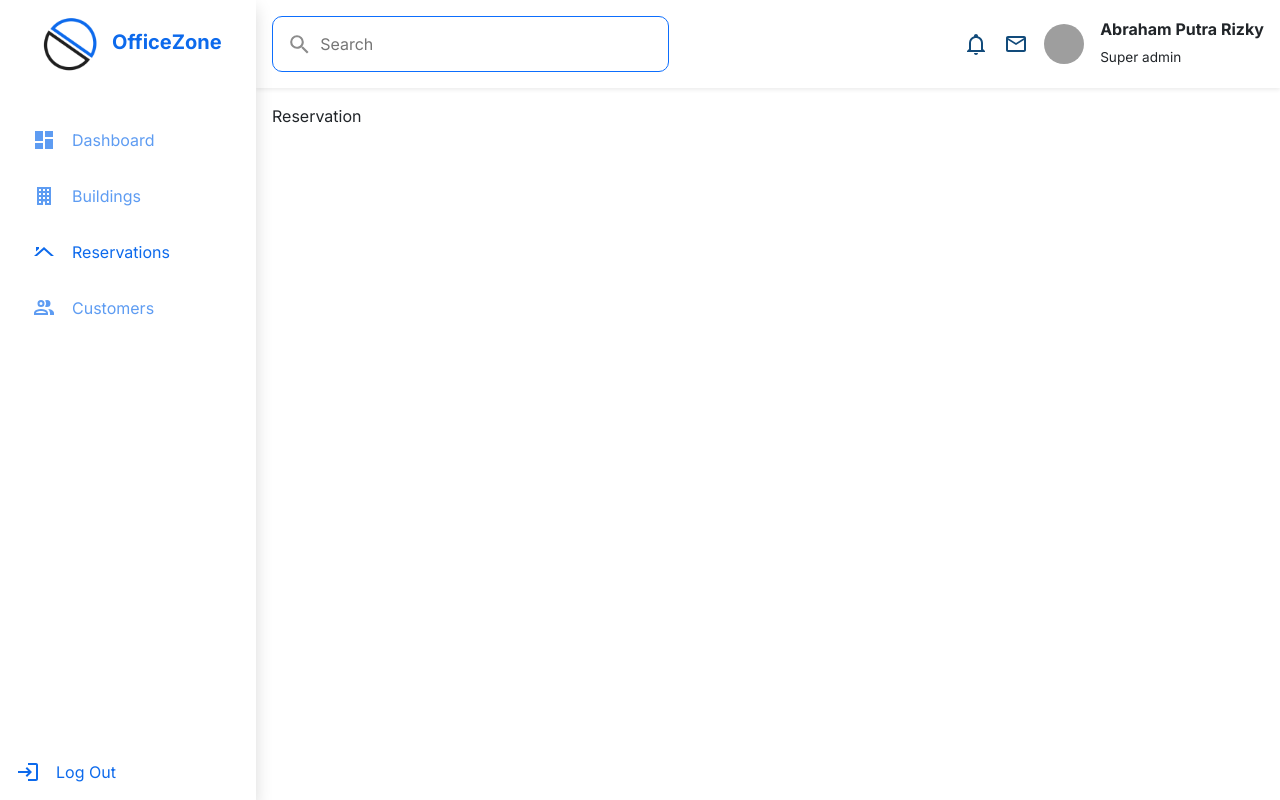
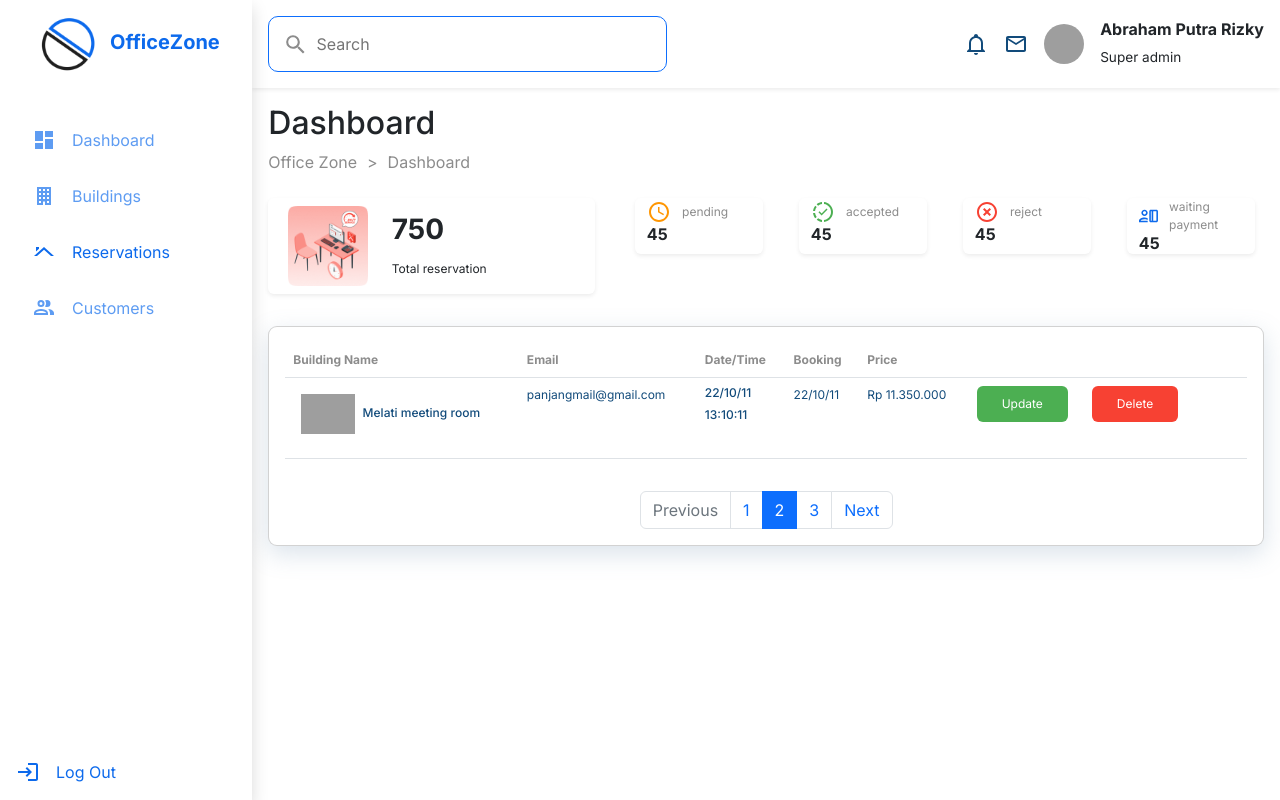
Before and after one commit to Office-Booking-Capstone-Kelompok-8/office-booking-client, a React (Create React App) app: page /admin/reservations in a window 1280 px wide. Built offline with nearby package versions, Linux system fonts and the light colour scheme; grey boxes are pictures that could not be loaded.

Commit message:
add reservations admin

```diff
--- a/src/pages/admin/reservations/Reservations.js
+++ b/src/pages/admin/reservations/Reservations.js
@@ -1,7 +1,151 @@
-import React from 'react';
+import React from 'react'
+import { Link } from 'react-router-dom';
+import reservation from './../../../assets/img/reservation.png';
+import Icon from '@mdi/react';
+import {
+  mdiClockTimeFourOutline,
+  mdiProgressCheck,
+  mdiCloseCircleOutline,
+  mdiAccountCreditCardOutline,
+} from '@mdi/js';
 
 const Reservations = () => {
-  return <div>Reservation</div>;
-};
+  return (
+    <div>
+      <div className="mb-2">
+        <h2>Dashboard</h2>
+        <div className="text-gray-dark">
+          <span>Office Zone</span>
+          <span className="breadcrumb-arrow">&gt;</span>
+          <span>Dashboard</span>
+        </div>
+      </div>
+      <div className="row px-2">
+        <div className="col-12 col-md-7 col-lg-8">
+          <div className="row mb-3">
+            <div className="col-6 p-3">
+              <div className="shadow-sm row rounded p-2 align-items-center">
+                <div className="col-4">
+                  <img src={reservation} className="w-100" alt="reservation" />
+                </div>
+                <div className="col-8">
+                  <h3 className="fw-bold">750</h3>
+                  <span className="text-sm ">Total reservation</span>
+                </div>
+              </div>
+            </div>
+            <div className="col-6 d-flex flex-column pt-3 p-5">
+              <div className="col-12 align-items-center d-flex flex-lg-row">
+                <div className="col-3 me-5 shadow-sm row rounded w-15 h-6">
+                  <div className="text-warning d-flex align-items-center">
+                    <Icon
+                      path={mdiClockTimeFourOutline}
+                      size={1}
+                      style={{ marginRight: '.7rem' }}
+                    />
+                    <span className="text-gray-dark text-sm">pending</span>
+                  </div>
+                  <h3 className="fw-bold text-md">45</h3>
+                </div>
+                <div className="col-3 me-5 shadow-sm row rounded w-15 h-6">
+                  <div className="text-success d-flex align-items-center">
+                      <Icon
+                        path={mdiProgressCheck}
+                        size={1}
+                        style={{ marginRight: '.7rem' }}
+                      />
+                      <span className="text-gray-dark text-sm">accepted</span>
+                    </div>
+                    <h3 className="fw-bold text-md">45</h3>
+                  </div>
+                <div className="col-3 me-5 shadow-sm row rounded w-15 h-6">
+                  <div className="text-error d-flex align-items-center">
+                      <Icon
+                        path={mdiCloseCircleOutline}
+                        size={1}
+                        style={{ marginRight: '.7rem' }}
+                      />
+                      <span className="text-gray-dark text-sm">reject</span>
+                    </div>
+                    <h3 className="fw-bold text-md">45</h3>
+                  </div>
+                <div className="col-3 me-5 shadow-sm row rounded w-15 h-6">
+                  <div className="text-primary d-flex align-items-center">
+                      <Icon
+                        path={mdiAccountCreditCardOutline}
+                        size={1}
+                        style={{ marginRight: '.7rem' }}
+                      />
+                      <span className="text-gray-dark text-sm">waiting payment</span>
+                    </div>
+                    <h3 className="fw-bold text-md">45</h3>
+                  </div>
+              </div>
+            </div>
+          </div>
+        </div>
+      </div>
+      <div className="card" style={{boxShadow: "0px 8px 24px rgba(112, 144, 176, 0.25)", borderRadius: 9}}>
+        <div className="card-body">
+          <table className="table">
+            <thead>
+              <tr>
+                <th className='text-sm text-gray-dark'>Building Name</th>
+                <th className='text-sm text-gray-dark'>Email</th>
+                <th className='text-sm text-gray-dark'>Date/Time</th>
+                <th className='text-sm text-gray-dark'>Booking</th>
+                <th className='text-sm text-gray-dark'>Price</th>
+                <th className='text-sm text-gray-dark'></th>
+              </tr>
+            </thead>
+            <tbody>
+              <tr>
+                <td>
+                  <h1 className='text-primary-dark text-sm'>
+                    <img src="https://tse3.mm.bing.net/th?id=OIP.cDqgnRzfbofSK9VVDpRSeQHaHa&pid=Api&P=0"  alt="name" className='img-building 4 h-4 m-2'/>
+                    Melati meeting room
+                  </h1>
+                </td>
+                <td className='text-primary-dark text-sm'>panjangmail@gmail.com</td>
+                <td>
+                  <h1 className='text-primary-dark text-sm'>22/10/11</h1>
+                  <h1 className='text-primary-dark text-sm'>13:10:11</h1>
+                </td>
+                <td className='text-primary-dark text-sm'>22/10/11</td>
+                <td className='text-primary-dark text-sm'>Rp 11.350.000</td>
+                <td>
+                  <Link to="/" className="btn bg-success text-sm me-4 text-white px-4 py-2">Update</Link>
+                  <button to="/" className="btn bg-error text-sm me-4 text-white px-4 py-2">Delete</button>
+                </td>
+              </tr>
 
-export default Reservations;
+            </tbody>
+          </table>
+        </div>
+        <div className="d-flex justify-content-center">
+          <nav aria-label="...">
+            <ul className="pagination">
+              <li className="page-item disabled">
+                <Link className="page-link">Previous</Link>
+              </li>
+              <li className="page-item">
+                <Link className="page-link" to="#">1</Link>
+              </li>
+              <li className="page-item active" aria-current="page">
+                <Link className="page-link" to="#">2</Link>
+              </li>
+              <li className="page-item">
+                <Link className="page-link" to="#">3</Link>
+              </li>
+              <li className="page-item">
+                <Link className="page-link" to="#">Next</Link>
+              </li>
+            </ul>
+          </nav>
+        </div>
+      </div>
+    </div>
+  )
+}
+
+export default Reservations
```
Also changed, not shown: src/assets/img/reservation.png (added).
